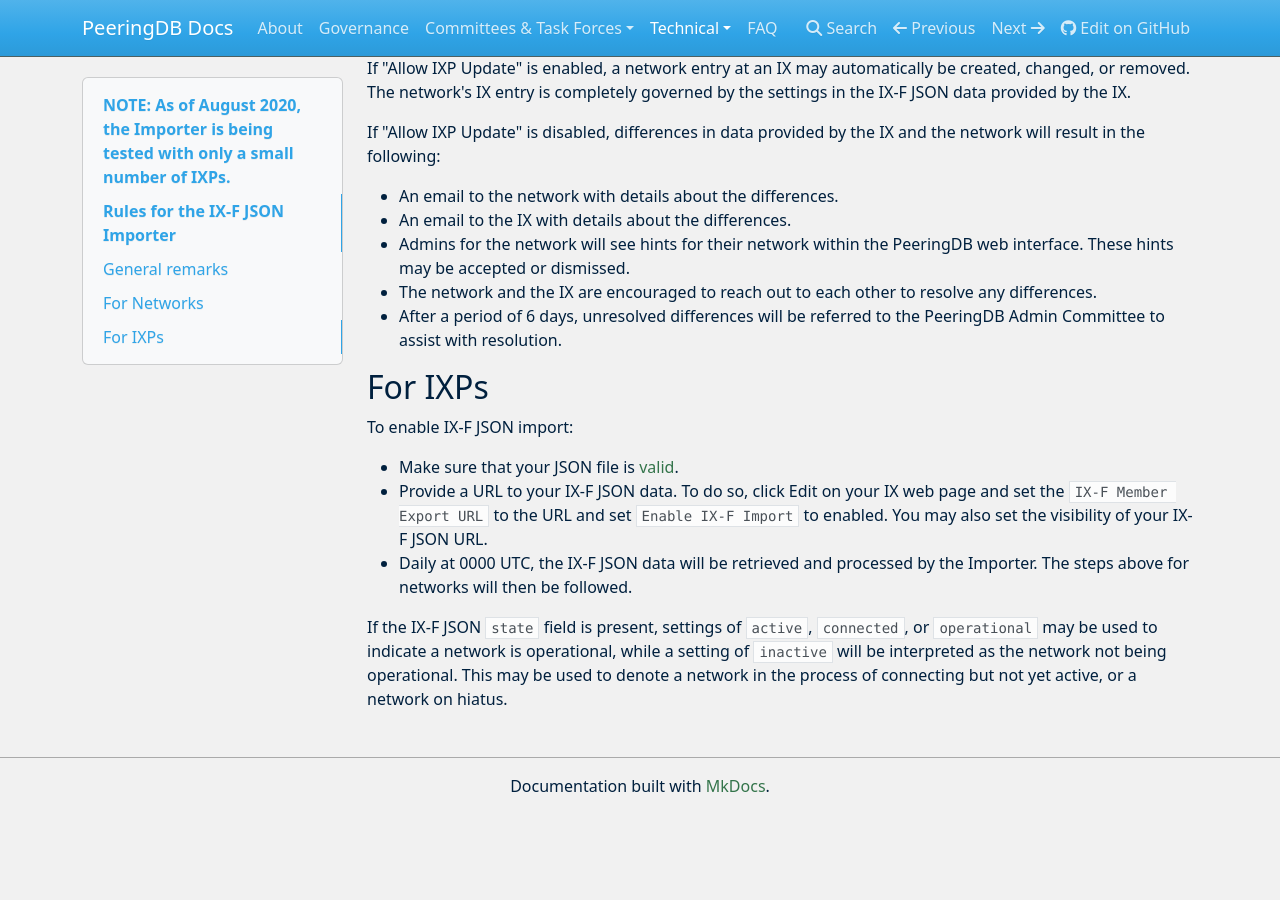
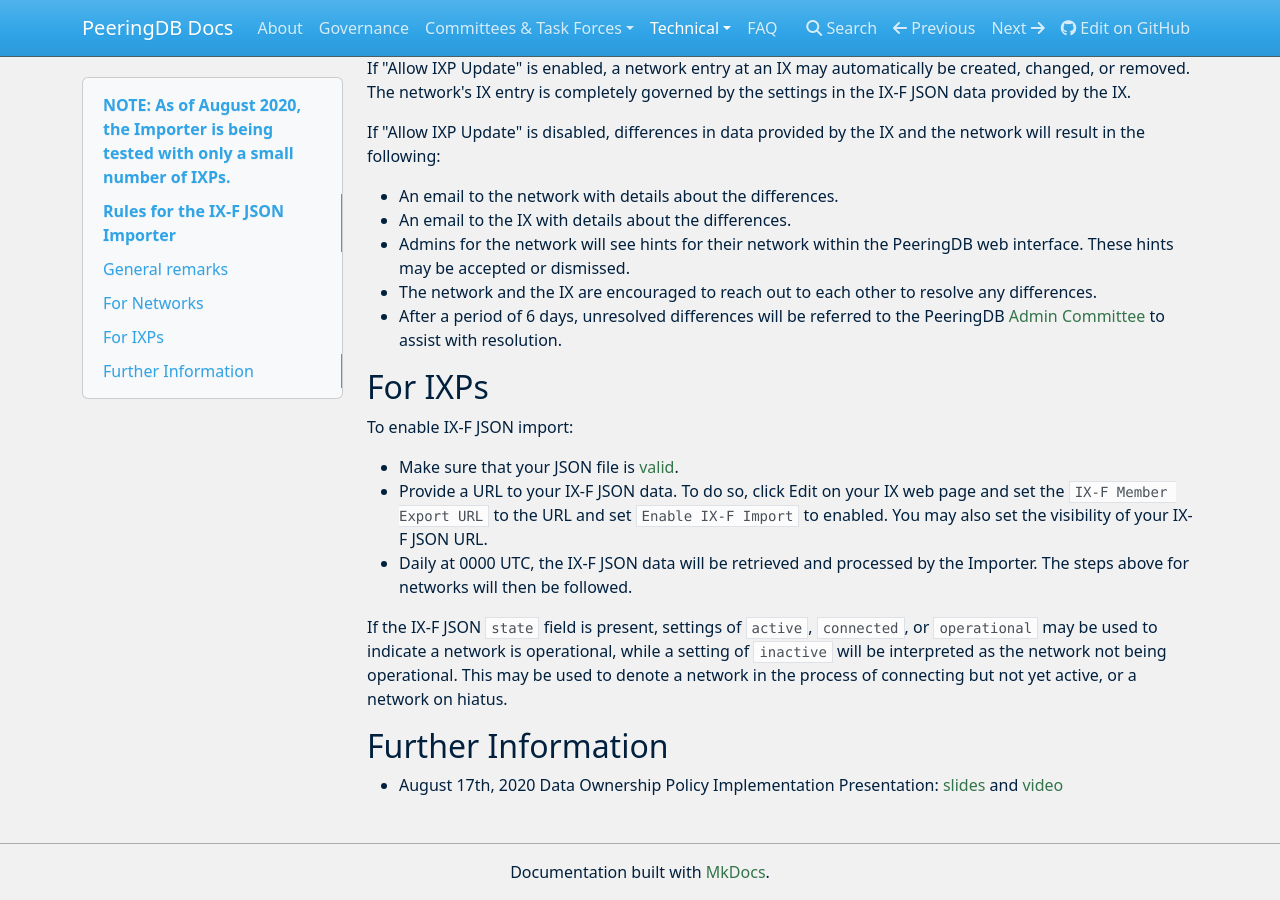
Before and after one commit to peeringdb/docs, an MkDocs documentation site: the page built from docs/ix-f-json-import-rules.md, in a window 1280 px wide and 900 px high, scrolled down 547 px. Built offline with MkDocs 1.6.1, drawn with Linux system fonts in a browser that asks for light colours; nearby versions of some CDN libraries; before the commit the page ends 1361 px from its top, so only the background shows below that.

Commit message:
Update ix-f-json-import-rules.md

```diff
--- a/docs/ix-f-json-import-rules.md
+++ b/docs/ix-f-json-import-rules.md
@@ -4,7 +4,7 @@
 PeeringDB allows networks and IXPs to update entries via the IX-F JSON import feature.
 
 ## General remarks
-The Importer abides by the recommendations of the [Data Ownership Task Force](taskforce/dataownership/) and its resulting [Policy Document](https://docs.peeringdb.com/gov/misc/2020-04-06_PeeringDB_Data_Ownership_Policy_Document_v1.0.pdf). Most significantly, this means that unless the tick box "Allow IXP Update" is enabled by a network, published data will not automatically become unpublished nor will unpublished data automatically become published.
+The Importer abides by the recommendations of the [Data Ownership Task Force](taskforce/dataownership) and its resulting [Policy Document](https://docs.peeringdb.com/gov/misc/2020-04-06_PeeringDB_Data_Ownership_Policy_Document_v1.0.pdf). Most significantly, this means that unless the tick box "Allow IXP Update" is enabled by a network, published data will not automatically become unpublished nor will unpublished data automatically become published.
 
 ## For Networks
 There is a tick box "Allow IXP Update" which governs the behavior of the Importer. By **default** this is set to disabled.
@@ -17,7 +17,7 @@
 - An email to the IX with details about the differences.
 - Admins for the network will see hints for their network within the PeeringDB web interface. These hints may be accepted or dismissed.
 - The network and the IX are encouraged to reach out to each other to resolve any differences.
-- After a period of 6 days, unresolved differences will be referred to the PeeringDB Admin Committee to assist with resolution.
+- After a period of 6 days, unresolved differences will be referred to the PeeringDB [Admin Committee](committee/admin) to assist with resolution.
 
 ## For IXPs
 To enable IX-F JSON import:
@@ -27,3 +27,6 @@
 - Daily at 0000 UTC, the IX-F JSON data will be retrieved and processed by the Importer. The steps above for networks will then be followed.
 
 If the IX-F JSON `state` field is present, settings of `active`, `connected`, or `operational` may be used to indicate a network is operational, while a setting of `inactive` will be interpreted as the network not being operational. This may be used to denote a network in the process of connecting but not yet active, or a network on hiatus.
+
+## Further Information
+- August 17th, 2020 Data Ownership Policy Implementation Presentation: [slides](presentation/20200817-dtf-implementation.pdf) and [video](https://youtu.be/mtT_HojbIPs)
```
